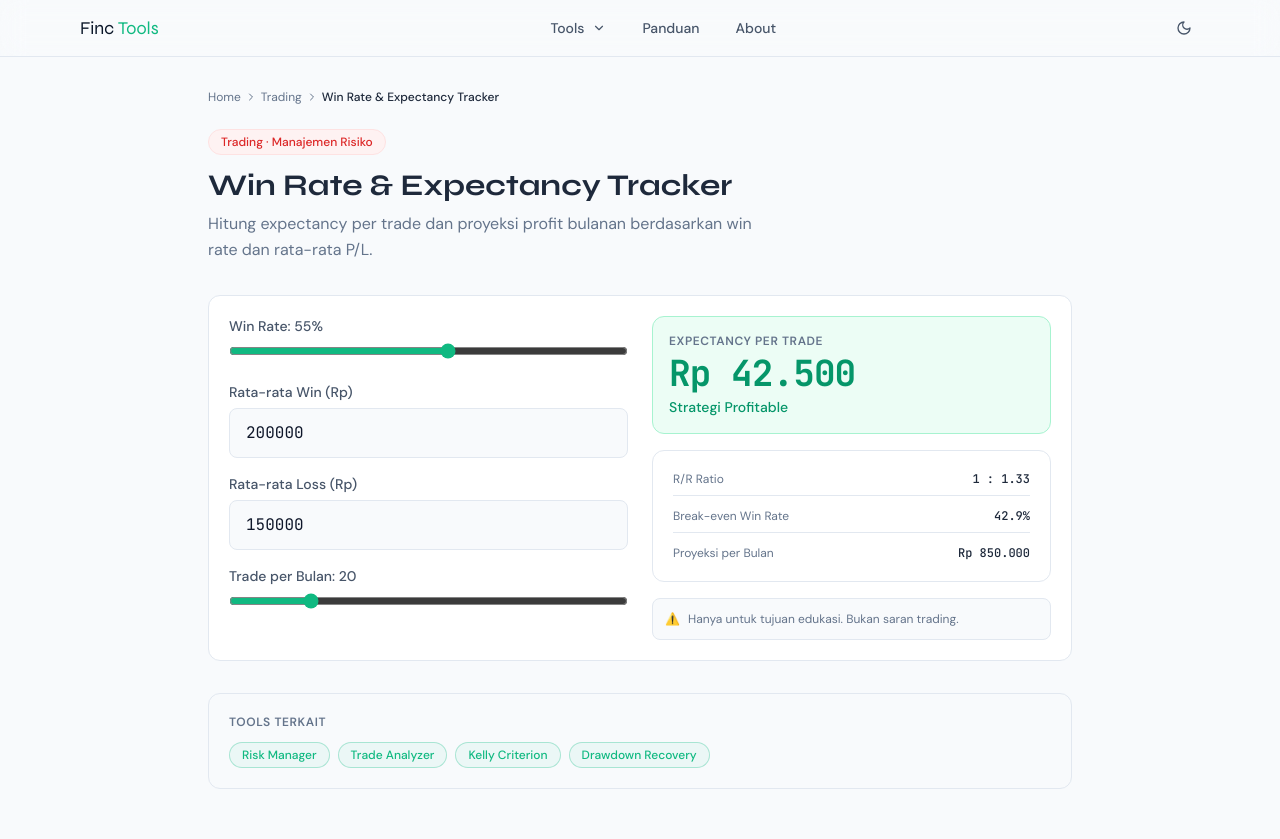
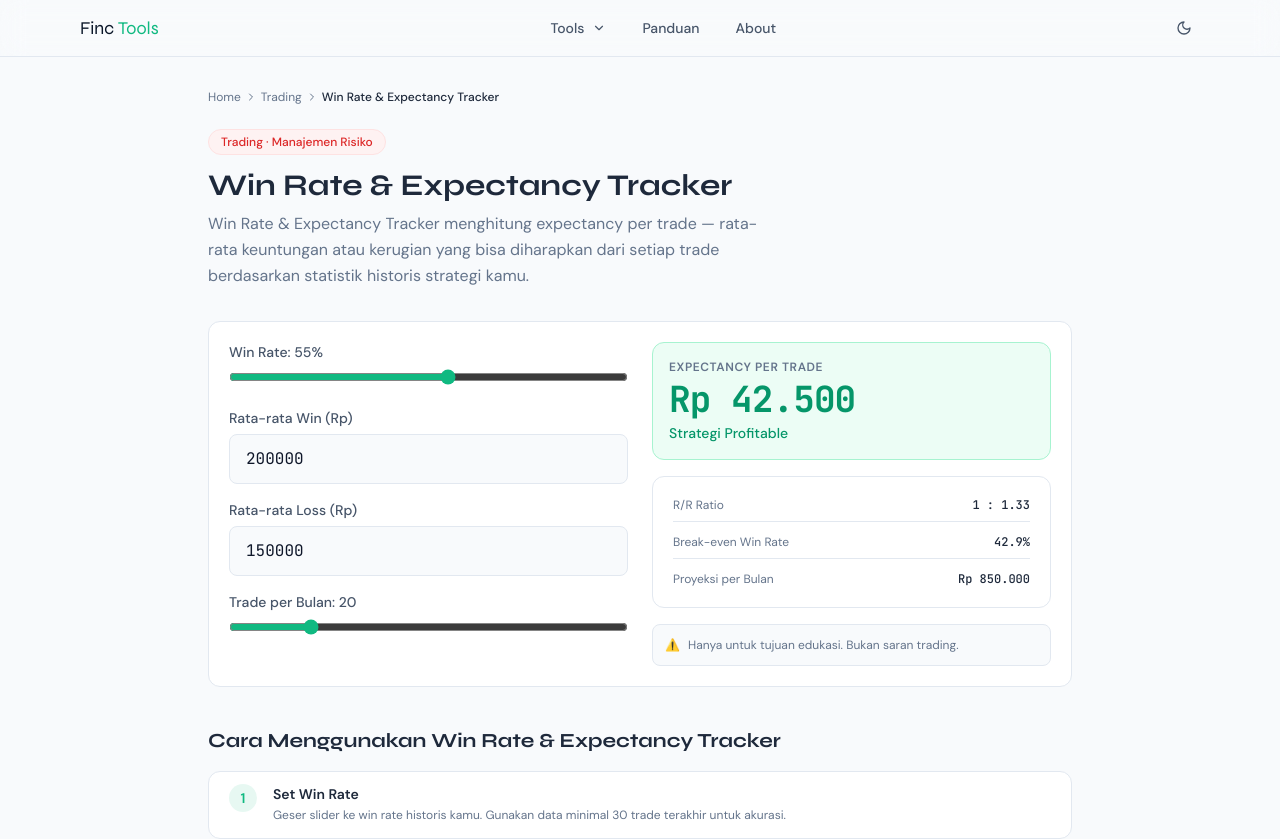
Before and after one commit to nurudhuhaalamin/finctools, a Next.js app: page /trading/win-rate-expectancy-tracker in a window 1280 px wide. Shown: the top 839 px of the page. Built offline with nearby package versions, Linux system fonts and the light colour scheme.

Commit message:
Add files via upload

```diff
--- a/app/trading/win-rate-expectancy-tracker/page.tsx
+++ b/app/trading/win-rate-expectancy-tracker/page.tsx
@@ -3,55 +3,31 @@ import Link from 'next/link'
 import { ChevronRight } from 'lucide-react'
 import Header from '@/components/layout/Header'
 import Footer from '@/components/layout/Footer'
+import TradingToolPage from '@/components/layout/TradingToolPage'
 import WinRateExpectancyTracker from '@/components/tools/trading/WinRateExpectancyTracker'
+export const metadata: Metadata = { title: 'Win Rate & Expectancy Tracker — Viabilitas Strategi Trading | FincTools', description: 'Hitung expectancy per trade dan proyeksi profit bulanan berdasarkan win rate dan rata-rata P/L. Ketahui apakah strategi kamu layak dijalankan jangka panjang.' }
+export default function Page() {
+  return (<><Header /><main className="mx-auto max-w-4xl px-4 py-8"><nav className="flex items-center gap-1 text-xs text-[--text-secondary] mb-6"><Link href="/" className="hover:text-finc-green transition-colors">Home</Link><ChevronRight size={12} /><Link href="/trading" className="hover:text-finc-green transition-colors">Trading</Link><ChevronRight size={12} /><span className="text-[--text-primary] font-medium">Win Rate & Expectancy Tracker</span></nav>
+  <TradingToolPage name="Win Rate & Expectancy Tracker" description="Win Rate & Expectancy Tracker menghitung expectancy per trade — rata-rata keuntungan atau kerugian yang bisa diharapkan dari setiap trade berdasarkan statistik historis strategi kamu."
+    steps={[{title:'Set Win Rate',desc:'Geser slider ke win rate historis kamu. Gunakan data minimal 30 trade terakhir untuk akurasi.'},{title:'Isi Rata-rata Win',desc:'Rata-rata keuntungan per trade yang profit dalam Rupiah.'},{title:'Isi Rata-rata Loss',desc:'Rata-rata kerugian per trade yang loss dalam Rupiah.'},{title:'Set Trade per Bulan',desc:'Berapa rata-rata trade yang kamu lakukan dalam satu bulan.'},{title:'Baca Proyeksinya',desc:'Expectancy positif berarti strategi profitable. Kalikan dengan trade per bulan untuk melihat proyeksi pendapatan bulanan.'}]}
+    formula={`Expectancy = (Win Rate × Avg Win) - (Loss Rate × Avg Loss)
+Break-even WR = Avg Loss ÷ (Avg Win + Avg Loss) × 100%
+R/R Ratio = Avg Win ÷ Avg Loss
+Proyeksi/Bulan = Expectancy × Trade per Bulan`}
+    formulaExample={`Contoh: Win Rate 55% | Avg Win Rp 200.000 | Avg Loss Rp 150.000
+Expectancy = (0.55 × 200.000) - (0.45 × 150.000)
+           = 110.000 - 67.500 = Rp 42.500 per trade ✅
+Proyeksi 20 trade/bulan = Rp 850.000`}
+    variables={[{name:'Win Rate',desc:'Persentase trade yang berakhir profit dari total trade historis'},{name:'Expectancy',desc:'Rata-rata keuntungan atau kerugian per trade yang diharapkan secara statistik'},{name:'Break-even Win Rate',desc:'Win rate minimum agar strategi tidak merugi dengan R/R ratio saat ini'},{name:'R/R Ratio',desc:'Rasio rata-rata win terhadap rata-rata loss'},{name:'Proyeksi/Bulan',desc:'Estimasi total profit atau loss dalam satu bulan berdasarkan frekuensi trading'}]}
+    history={`Konsep mathematical expectancy dalam konteks trading pertama kali diformalkan oleh Ed Thorp — matematikawan yang dikenal sebagai orang pertama yang secara sistematis mengalahkan kasino menggunakan probabilitas dalam Beat the Dealer (1962) dan kemudian diterapkan ke pasar saham dalam Beat the Market (1967).
 
-export const metadata: Metadata = {
-  title: 'Win Rate & Expectancy Tracker | FincTools',
-  description: 'Hitung expectancy per trade dan proyeksi profit bulanan berdasarkan win rate dan rata-rata P/L.',
+Thorp menunjukkan bahwa profitabilitas jangka panjang sepenuhnya ditentukan oleh expectancy — bukan oleh keberuntungan jangka pendek. Sistem dengan expectancy positif, meski kecil, akan selalu menghasilkan profit jika dijalankan cukup banyak kali.
+
+Van K. Tharp mempopulerkan konsep ini lebih luas ke komunitas trader ritel melalui buku dan workshop-nya, memperkenalkan istilah "expectancy" sebagai ukuran utama kualitas sebuah sistem trading — menggantikan metrik sederhana seperti win rate atau total profit yang sering menyesatkan.`}
+    interpretation={[{range:'Positif > Rp 50.000',label:'🟢 Sangat Baik',desc:'Strategi sangat profitable — pertahankan konsistensi'},{range:'Positif Rp 1–50.000',label:'🟢 Baik',desc:'Strategi profitable — tingkatkan frekuensi atau optimasi R/R'},{range:'Nol (Break-even)',label:'🟡 Netral',desc:'Tidak untung tidak rugi — perlu perbaikan'},{range:'Negatif',label:'🔴 Merugi',desc:'Strategi tidak viable — evaluasi ulang setup trading'}]}
+    interpretationTitle="Interpretasi Expectancy per Trade"
+    faqs={[{q:'Apakah mungkin profitable dengan win rate di bawah 50%?',a:'Sangat mungkin. Dengan win rate 40% dan R/R ratio 1:2, expectancy-nya tetap positif. Banyak trend-following trader profesional memiliki win rate 30–40% tapi sangat profitable karena rata-rata profit per trade jauh lebih besar dari rata-rata loss-nya.'},{q:'Berapa win rate minimum yang dibutuhkan untuk breakeven?',a:'Tergantung R/R ratio kamu. Dengan R/R 1:1 butuh win rate 50%. Dengan R/R 1:2 cukup win rate 33.3%. Formula break-even win rate sudah tersedia di hasil kalkulasi tool ini.'},{q:'Mengapa expectancy saya positif tapi modal terus turun?',a:'Kemungkinan besar karena inkonsistensi ukuran posisi — saat kalah kamu menggandakan posisi (martingale) atau saat menang kamu terlalu konservatif. Gunakan Risk Manager untuk memastikan setiap trade menggunakan posisi yang konsisten.'},{q:'Berapa minimal trade untuk menghitung expectancy yang akurat?',a:'Minimal 30 trade, idealnya 100 trade. Semakin sedikit sampel, semakin besar pengaruh keberuntungan terhadap hasil. Jangan mengubah strategi berdasarkan kurang dari 30 trade.'}]}
+    related={[{name:'Trading Performance Analyzer',href:'/trading/trading-performance-analyzer',desc:'Analisis performa lebih komprehensif dengan Profit Factor dan total P/L'},{name:'Kelly Criterion Optimizer',href:'/trading/kelly-criterion-optimizer',desc:'Optimalkan ukuran posisi berdasarkan win rate dan R/R ratio ini'},{name:'Risk Manager',href:'/trading/risk-manager',desc:'Pastikan setiap trade menggunakan ukuran posisi yang konsisten'},{name:'Probability of Ruin Analyzer',href:'/trading/probability-of-ruin-analyzer',desc:'Hitung probabilitas bangkrut berdasarkan statistik trading kamu'}]}
+    references={['Thorp, E.O. (1962). <em>Beat the Dealer.</em> Vintage Books.','Thorp, E.O. & Kassouf, S. (1967). <em>Beat the Market.</em> Random House.','Tharp, V.K. (1998). <em>Trade Your Way to Financial Freedom.</em> McGraw-Hill.']}
+  ><WinRateExpectancyTracker /></TradingToolPage></main><Footer /></>)
 }
-
-const related = [
-  { name: 'Risk Manager', href: '/trading/risk-manager' },
-  { name: 'Trade Analyzer', href: '/trading/trade-analyzer' },
-  { name: 'Win Rate & Expectancy', href: '/trading/win-rate-expectancy-tracker' },
-  { name: 'Kelly Criterion', href: '/trading/kelly-criterion-optimizer' },
-  { name: 'Drawdown Recovery', href: '/trading/drawdown-recovery-planner' },
-]
-
-export default function Page() {
-  return (
-    <>
-      <Header />
-      <main className="mx-auto max-w-4xl px-4 py-8">
-        <nav className="flex items-center gap-1 text-xs text-[--text-secondary] mb-6">
-          <Link href="/" className="hover:text-finc-green transition-colors">Home</Link>
-          <ChevronRight size={12} />
-          <Link href="/trading" className="hover:text-finc-green transition-colors">Trading</Link>
-          <ChevronRight size={12} />
-          <span className="text-[--text-primary] font-medium">Win Rate & Expectancy Tracker</span>
-        </nav>
-        <div className="mb-8">
-          <div className="inline-flex items-center text-xs font-medium text-red-600 dark:text-red-400 bg-red-50 dark:bg-red-950/30 border border-red-100 dark:border-red-900 rounded-full px-3 py-1 mb-3">
-            Trading · Manajemen Risiko
-          </div>
-          <h1 className="font-heading text-2xl md:text-3xl font-bold text-[--text-primary] mb-2">Win Rate & Expectancy Tracker</h1>
-          <p className="text-[--text-secondary] leading-relaxed max-w-xl">Hitung expectancy per trade dan proyeksi profit bulanan berdasarkan win rate dan rata-rata P/L.</p>
-        </div>
-        <div className="finc-card mb-8">
-          <WinRateExpectancyTracker />
-        </div>
-        <div className="finc-card bg-slate-50 dark:bg-slate-900/50">
-          <p className="text-xs font-semibold uppercase tracking-wider text-[--text-secondary] mb-3">Tools Terkait</p>
-          <div className="flex flex-wrap gap-2">
-            {related.filter(t => !t.href.includes('win-rate-expectancy-tracker')).slice(0,4).map(t => (
-              <Link key={t.href} href={t.href} className="text-xs font-medium text-finc-green border border-finc-green/30 bg-finc-green/5 hover:bg-finc-green/10 rounded-full px-3 py-1 transition-colors">
-                {t.name}
-              </Link>
-            ))}
-          </div>
-        </div>
-      </main>
-      <Footer />
-    </>
-  )
-}
```
